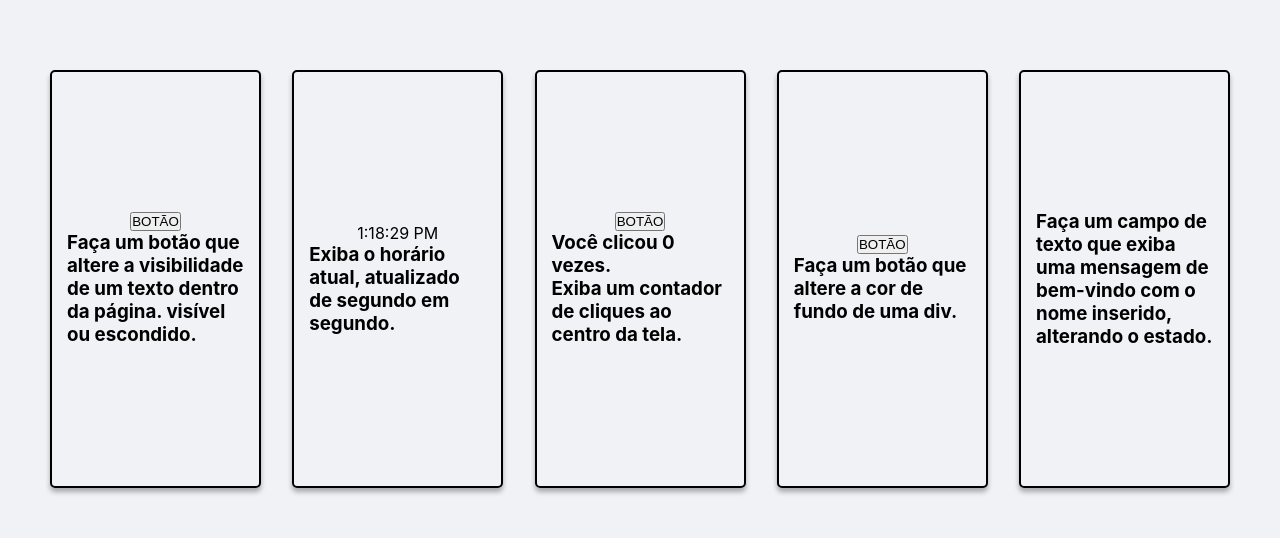
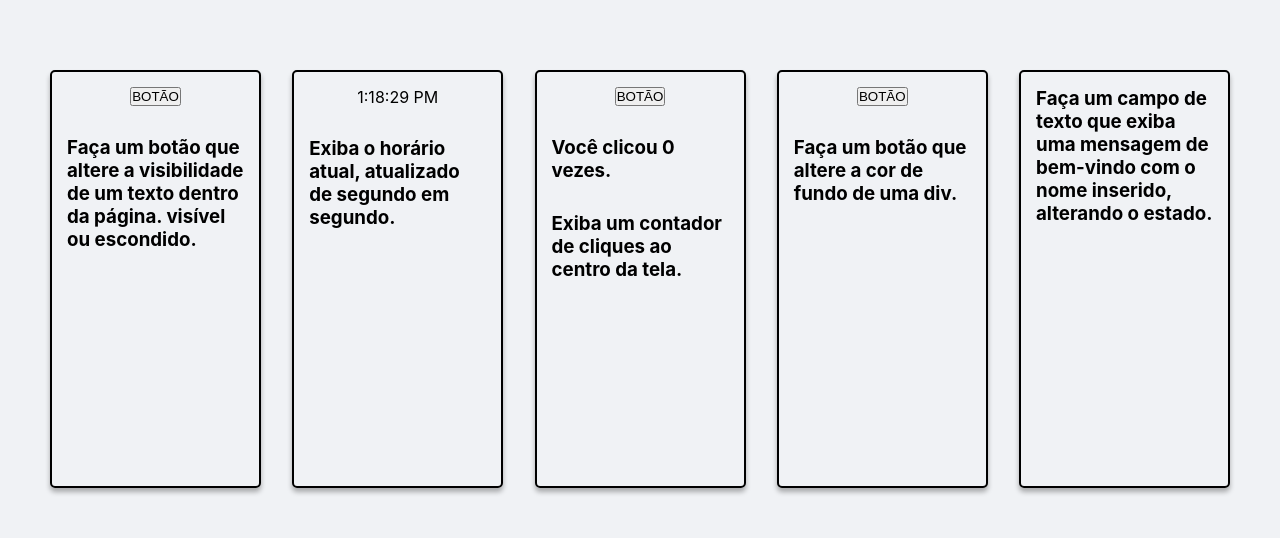
Before and after one commit to JoviOakz/ReactSenai, a React (Vite) app in the folder AulaReact/: page / in a window 1280 px wide. Shown: the part 121-659 px from the top of the page. Built offline with nearby package versions, Linux system fonts and the light colour scheme.

Commit message:
feat: gap 30px

```diff
--- a/AulaReact/src/pages/HomePage/style.css
+++ b/AulaReact/src/pages/HomePage/style.css
@@ -50,9 +50,9 @@
     box-shadow: 0px 4px 5px rgba(0, 0, 0, 0.3);
     padding: 15px;
     display: flex;
-    justify-content: center;
     align-items: center;
     flex-direction: column;
+    gap: 30px;
 }
 
 .footer {
```
